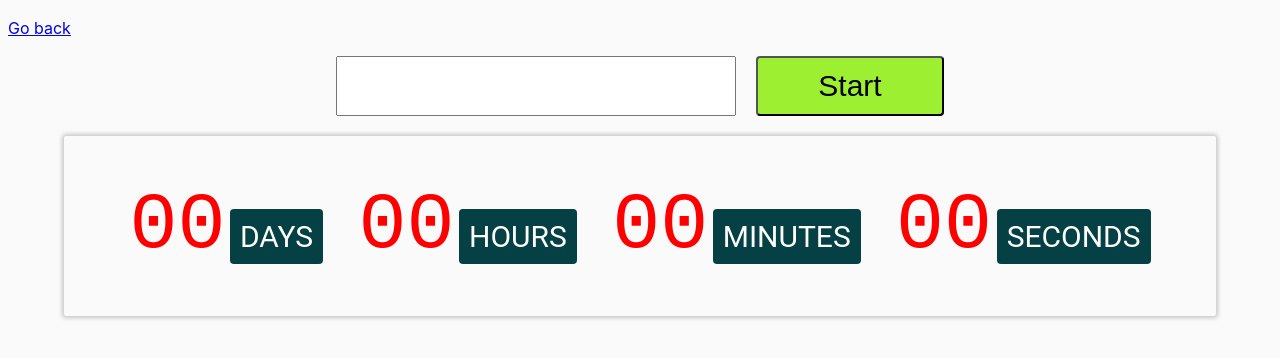
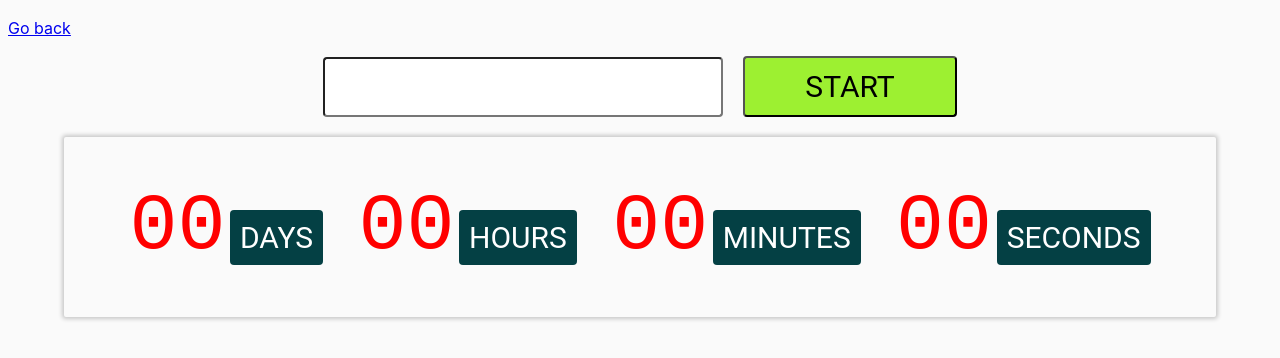
Before and after one commit to Viktoriia1005/goit-js-hw-09, a website built with Parcel: page src/02-timer.html in a window 1280 px wide. Built offline with nearby package versions, Linux system fonts and the light colour scheme.

Commit message:
change styles task-02

```diff
--- a/src/css/common.css
+++ b/src/css/common.css
@@ -66,9 +66,12 @@ input[type='text'] {
   height: 60px;
   margin-right: 20px;
   font-size: 30px;
+  border-radius: 4px;
 }
 .timer__btn {
+  font-family: 'Roboto', sans-serif;
   font-size: 30px;
+  text-transform: uppercase;
   padding: 11px 60px;
   border-radius: 4px;
 }
```
